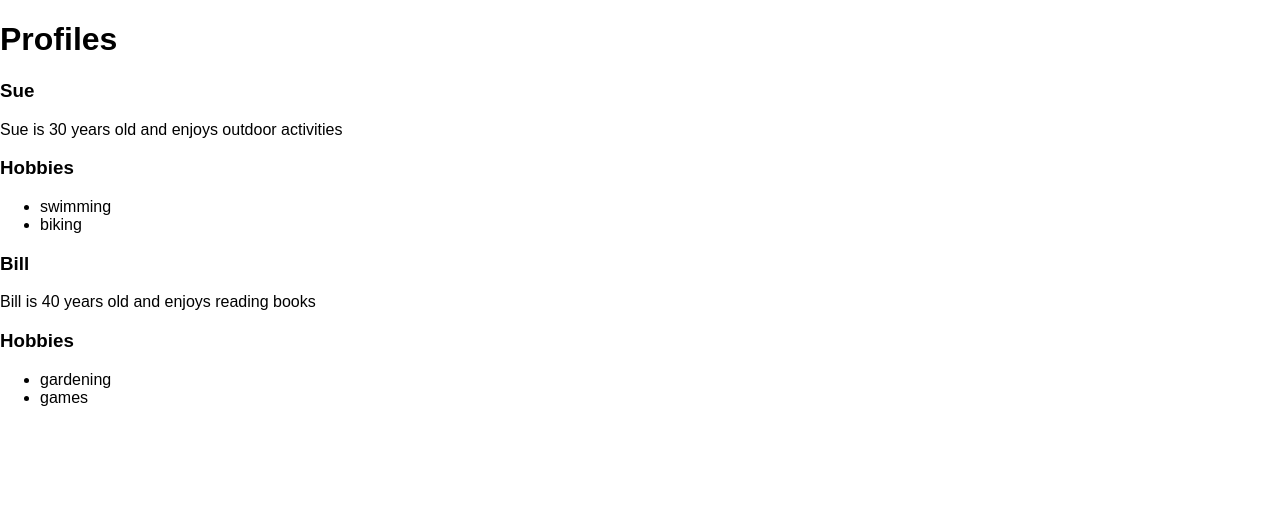
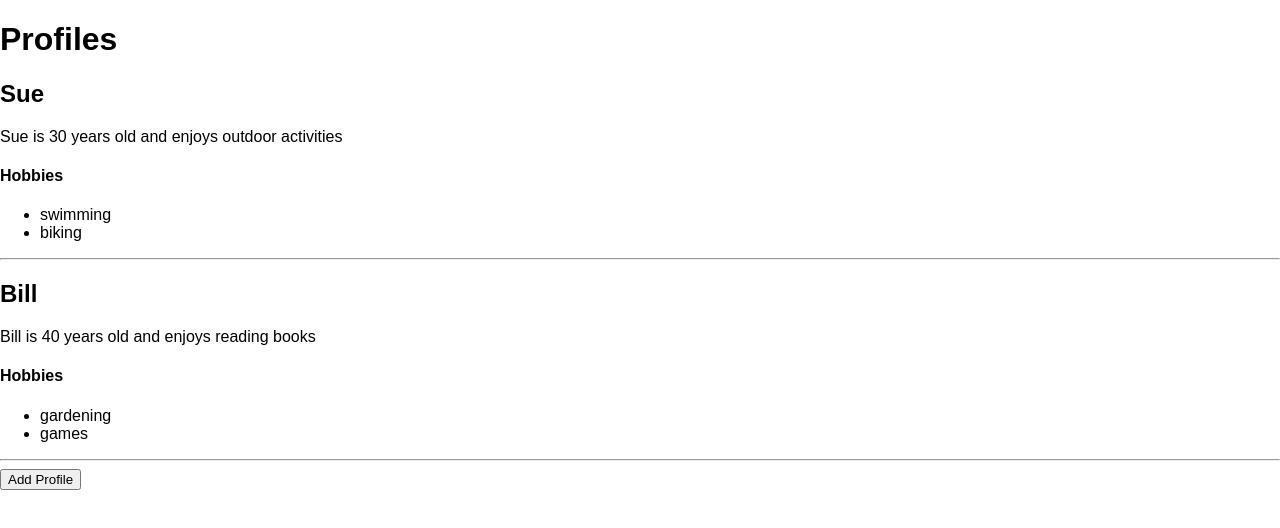
Before and after one commit to mohanraj-r/learn, a React (Create React App) app in the folder js/react/react.js-fundamentals-and-advanced-livelessons/first_app/: page / in a window 1280 px wide. Shown: the top 528 px of the page. Built offline with nearby package versions, Linux system fonts and the light colour scheme.

Commit message:
add a new static profile on button click

```diff
--- a/js/react/react.js-fundamentals-and-advanced-livelessons/first_app/src/App.js
+++ b/js/react/react.js-fundamentals-and-advanced-livelessons/first_app/src/App.js
@@ -10,12 +10,13 @@ class Profile extends Component {
 
         return (
             <div>
-                <h3>{this.props.name}</h3>
+                <h2>{this.props.name}</h2>
                 <p>{this.props.name} is {this.props.age} years old and {this.props.bio}</p>
-                <h3>Hobbies</h3>
+                <h4>Hobbies</h4>
                 <ul>
                     {hobbies}
                 </ul>
+                <hr/>
             </div>
         );
     }
@@ -41,6 +42,21 @@ class App extends Component {
                 }
             ]
         };
+
+        this.addProfile = this.addProfile.bind(this);
+    }
+
+    addProfile(e) {
+        let staticUser = {
+            name: "Joe",
+            age: 90,
+            bio: "Moving it along",
+            hobbies: ["living", "holding on"]
+        }
+
+        this.setState({
+            profiles: this.state.profiles.concat(staticUser)
+        });
     }
 
     render() {
@@ -61,6 +77,7 @@ class App extends Component {
             </header>
               <div>
                   {profiles}
+                  <button onClick={this.addProfile}>Add Profile</button>
               </div>
           </div>
         );
```
